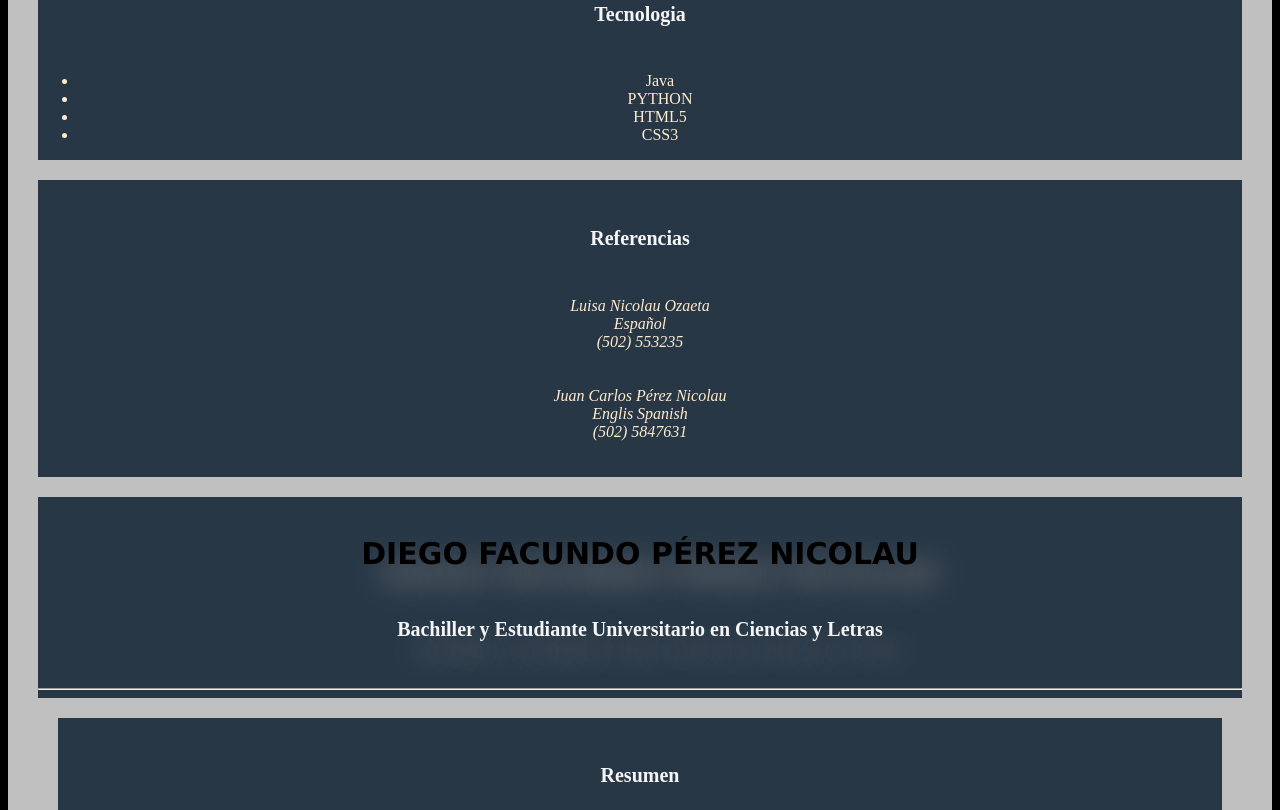
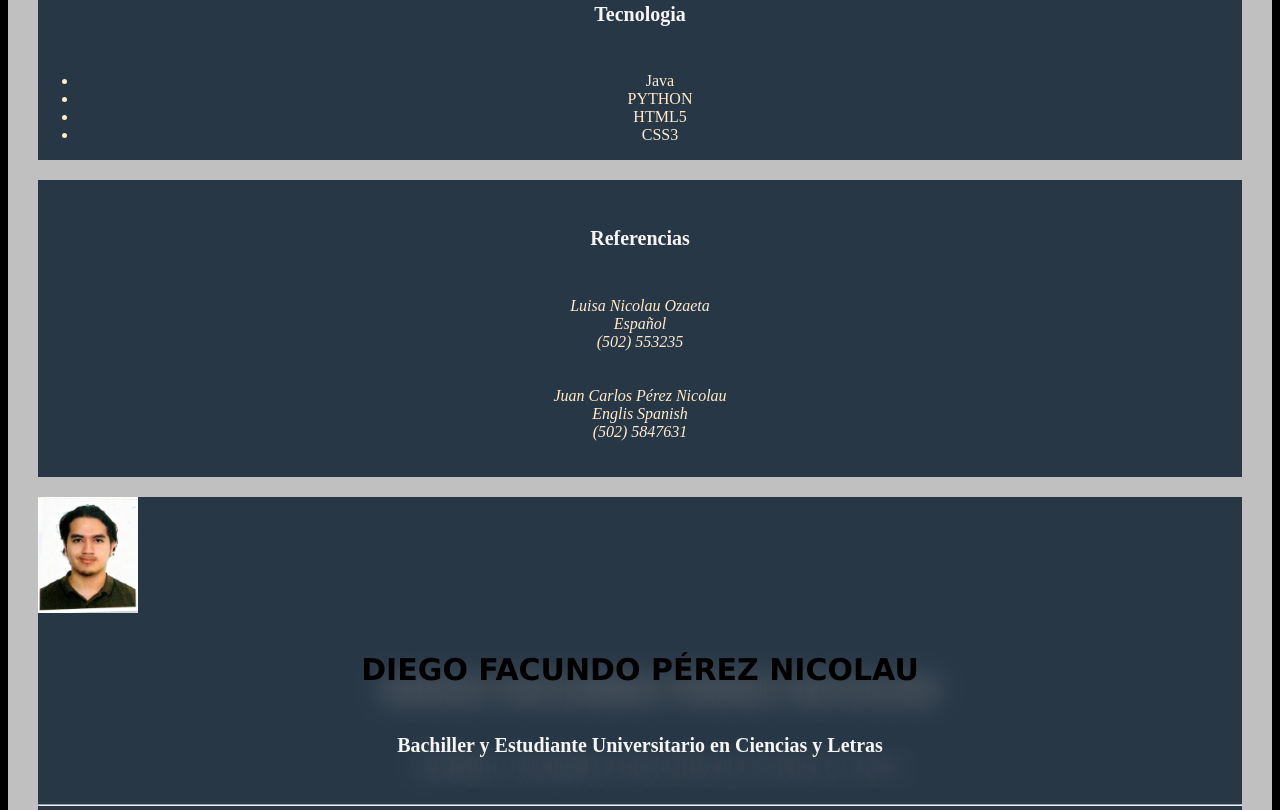
Before and after one commit to DFacundoPerezN/CV_Web_Diego-Facundo-Perez-Nicolau, a plain HTML site: page index.html in a window 1280 px wide. Shown: the part 351-1161 px from the top of the page. Drawn offline with Linux system fonts and the light colour scheme.

Commit message:
Third commit

```diff
--- a/index.html
+++ b/index.html
@@ -13,6 +13,8 @@
                 <aside>
                     <section tag="contact">
                         <h6>Contacto</h6>
+
+
                         <ul>
                             <li>
                                 <p><i tag="fa fa-map-marker-alt" title="Ubicacion"></i> Guatemala city, Guatemala</p>
@@ -57,6 +59,7 @@
                 </aside>
                 <section>
                     <header tag="name" aria-label="Diego Facundo Pérez Nicolau">
+                        <div align="left"><img src="foto.jpg"width="100" height="116"></div>
                         <h4>DIEGO FACUNDO PÉREZ NICOLAU</h4>
                         <h6>Bachiller y Estudiante Universitario en Ciencias y Letras</h6>
                         <hr>
```
